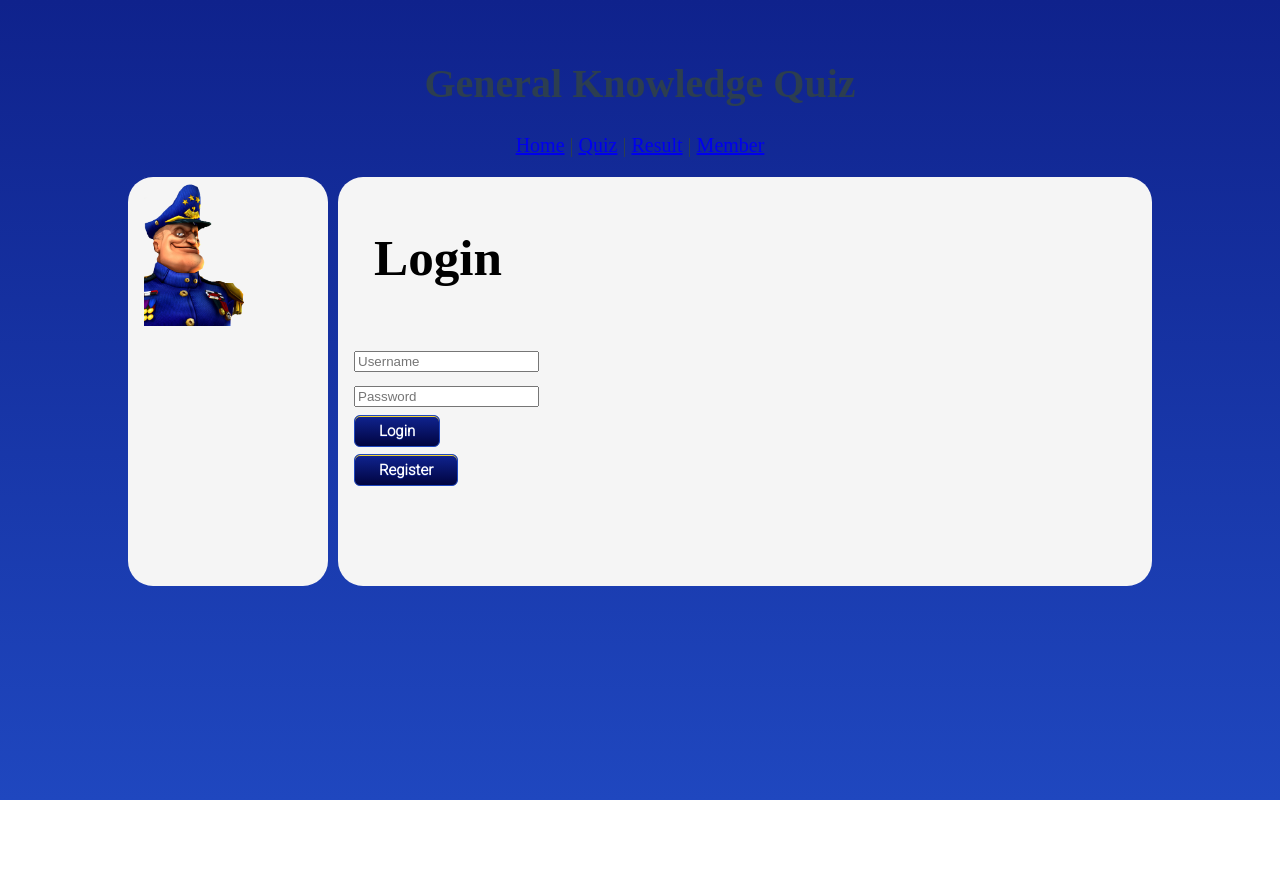
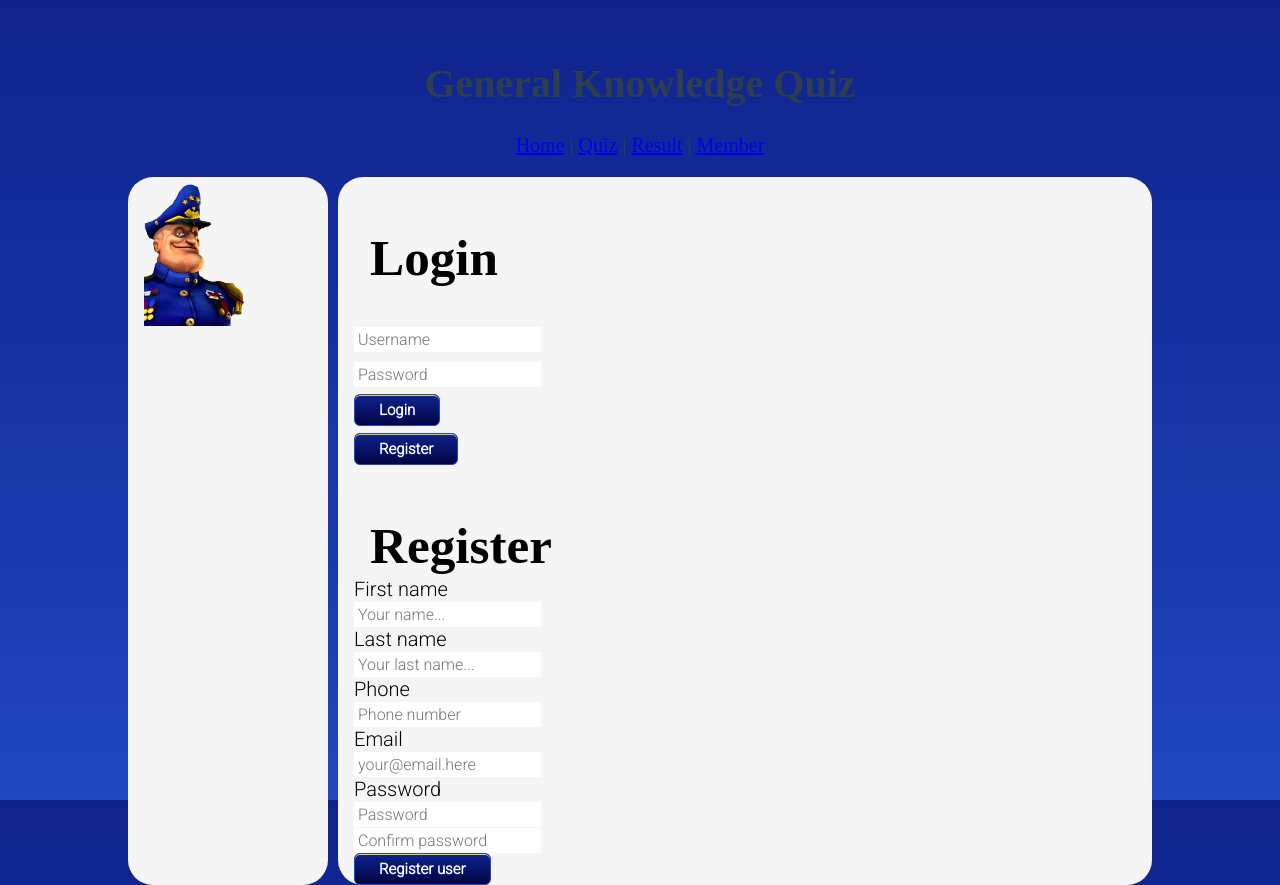
Before and after one commit to ITHS-JU20-Grupp5/frontend, a Vue app: page / in a window 1280 px wide. Before the commit the page ends 800 px from the top, so only its background shows below. Built offline with nearby package versions, Linux system fonts and the light colour scheme; the HTML template or start-up script is replaced by a standard one; a web font is replaced by a local one.

Commit message:
Changed input in CSS and added Register to index.vue

```diff
--- a/src/App.vue
+++ b/src/App.vue
@@ -129,7 +129,8 @@ h2{
 h3{
   font-family: New Tegomin, serif;
   text-align: start;
-  padding-left: 20px;
+  padding-left: 1rem;
+  margin-bottom: 2px;
   font-size: clamp(2rem, 4vw, 4rem);
 }
 
@@ -156,6 +157,12 @@ button:hover {
 button:active {
   position:relative;
   top:1px;
+}
+
+input {
+  font-family: Roboto, Helvetica, Arial, sans-serif;
+  font-size: 1rem;
+  border-color: transparent;
 }
 
 
--- a/src/views/index.vue
+++ b/src/views/index.vue
@@ -10,6 +10,35 @@
         <button type="button" v-on:click="login()">Login</button><br/>
         <button type="button" v-on:click="register()">Register</button>
         </p>
+        <div>
+          <h3>Register</h3>
+          <form>
+            <label for="fname">First name</label>
+            <br>
+            <input type="text" id="fname" name="firstname" placeholder="Your name...">
+            <br>
+            <label for="lname">Last name</label>
+            <br>
+            <input type="text" id="lname" name="lastname" placeholder="Your last name...">
+            <br>
+            <label for="phone">Phone</label>
+            <br>
+            <input type="tel" id="phone" name="phone" placeholder="Phone number">
+            <br>
+            <label for="email">Email</label>
+            <br>
+            <input type="email" id="email" name="email" placeholder="your@email.here">
+            <br>
+            <label for="password">Password</label>
+            <br>
+            <input type="password" id="password" name="password" placeholder="Password">
+            <br>
+            <input type="password" id="password2" name="password2" placeholder="Confirm password">
+            <br>
+            <button value="Submit" type="Submit" name="Submit">Register user</button>
+            <br>
+          </form>
+        </div>
       </div>
 <!--      <div class="item3">Item 3</div>-->
 <!--      <div class="item4">Item 4</div>-->
```
